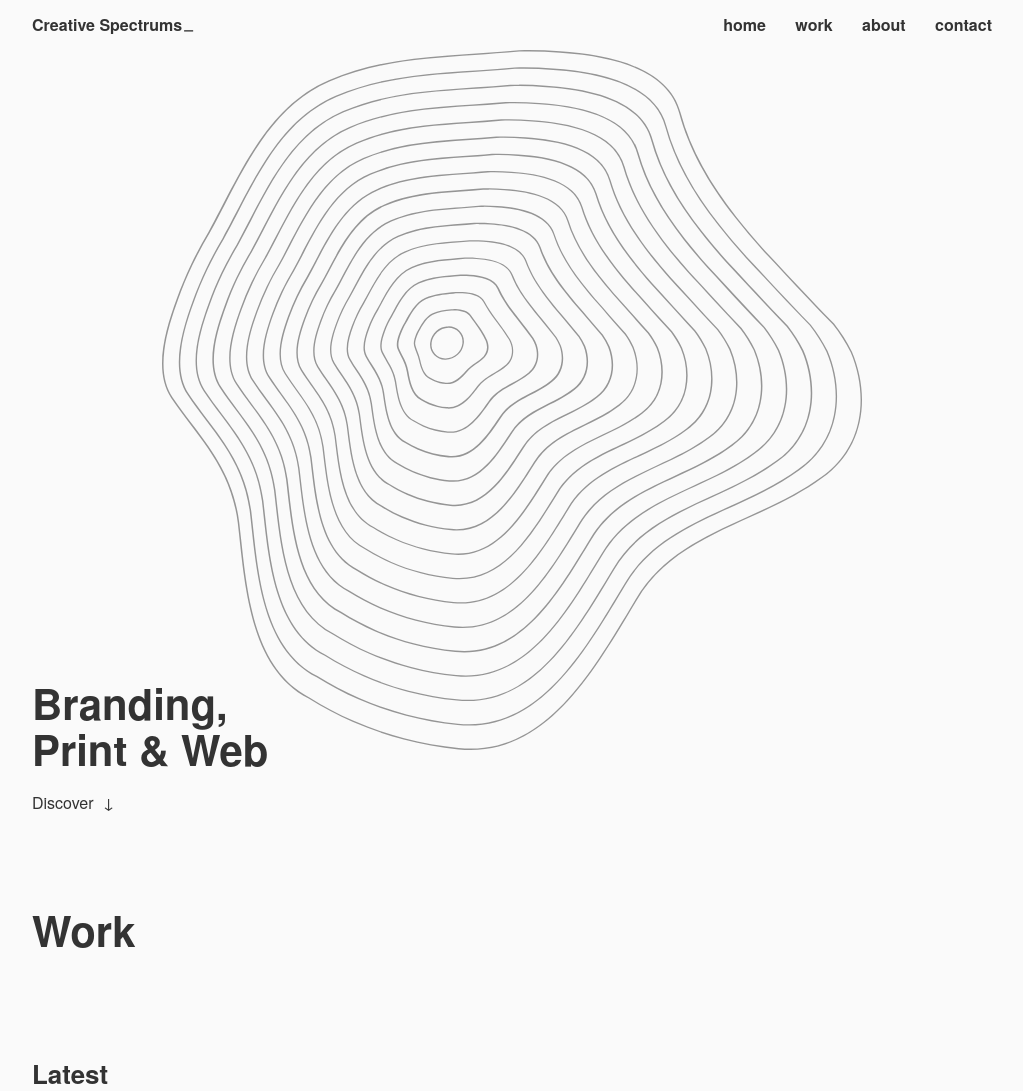
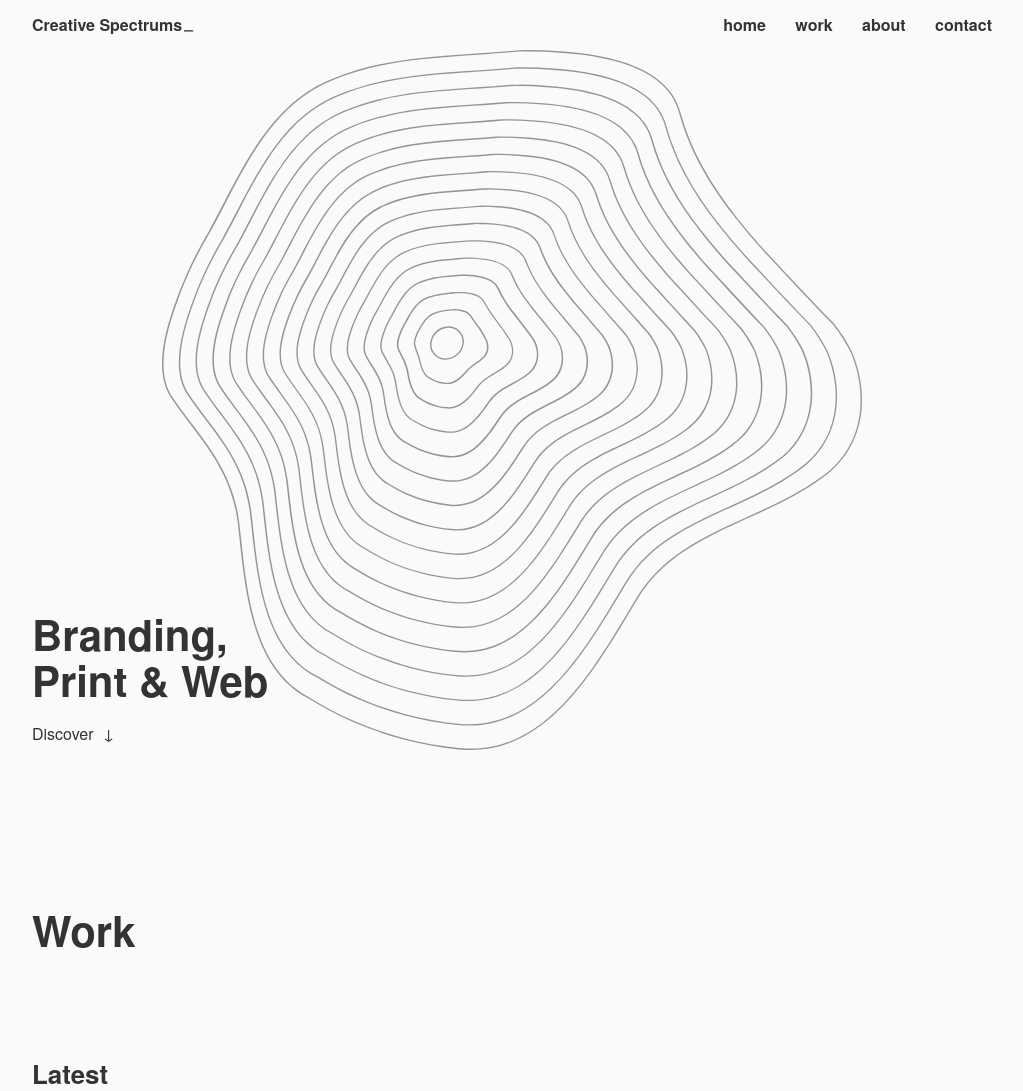
Before and after one commit to JSRobertOuimet/CreativeSpectrums, a PHP site: page / in a window 1280 px wide. Shown: the top 1091 px of the page, without its empty margins (128-1151 px from the left). Run offline with PHP 8.4, Linux system fonts and the light colour scheme.

Commit message:
+ teaser; mprs thumbnail

```diff
--- a/index.php
+++ b/index.php
@@ -28,7 +28,7 @@
               Branding,<br>
               Print &amp; Web
             </h1>
-            <p>Discover&nbsp;&nbsp;<span class="icon">&darr;</span></p>
+            <p class="no-mg">Discover&nbsp;&nbsp;<span class="icon">&darr;</span></p>
           </div>
         </div>
 
@@ -57,16 +57,12 @@
             <div class="bit-2 img-1-1 lazy" data-original="/assets/img/assent-compliance/assent-compliance-logo-on-image.jpg"></div>
           </a>
 
-          <a href="/projects/mimib.php">
-            <div class="bit-2 img-1-1 lazy" data-original="/assets/img/mimib/mimib-photo-1.jpg"></div>
+          <a href="/projects/la-parapharmacie.php">
+            <div class="bit-2 img-1-1 lazy" data-original="/assets/img/la-parapharmacie/la-parapharmacie-logo-on-image.jpg"></div>
           </a>
 
           <a href="/projects/master-piano-recital-series.php">
-            <div class="bit-2 img-1-1 lazy" data-original="/assets/img/master-piano-recital-series/master-piano-recital-series-logo-on-image-1.jpg"></div>
-          </a>
-
-          <a href="/projects/la-parapharmacie.php">
-            <div class="bit-2 img-1-1 lazy" data-original="/assets/svg/la-parapharmacie-logo.svg"></div>
+            <div class="bit-2 img-1-1 lazy" data-original="/assets/img/master-piano-recital-series/master-piano-recital-series-logo-on-image.jpg"></div>
           </a>
 
           <p class="bit-1 mg-t">
--- a/sass/base/_mixins.sass
+++ b/sass/base/_mixins.sass
@@ -20,13 +20,13 @@
 
 .teaser-container
   position: relative
-  height: 100vh
+  height: calc(100vh - 100px)
   @media screen and (max-width: $large)
-    height: calc(100vh - 50px)
+    height: calc(100vh - 65px)
 
 .teaser
   position: absolute
-  bottom: 15px
+  bottom: 0
 
 // --------------------
 // Image
```
Also changed, not shown: assets/img/master-piano-recital-series/master-piano-recital-series-logo-on-image.jpg (added), css/main.css.
